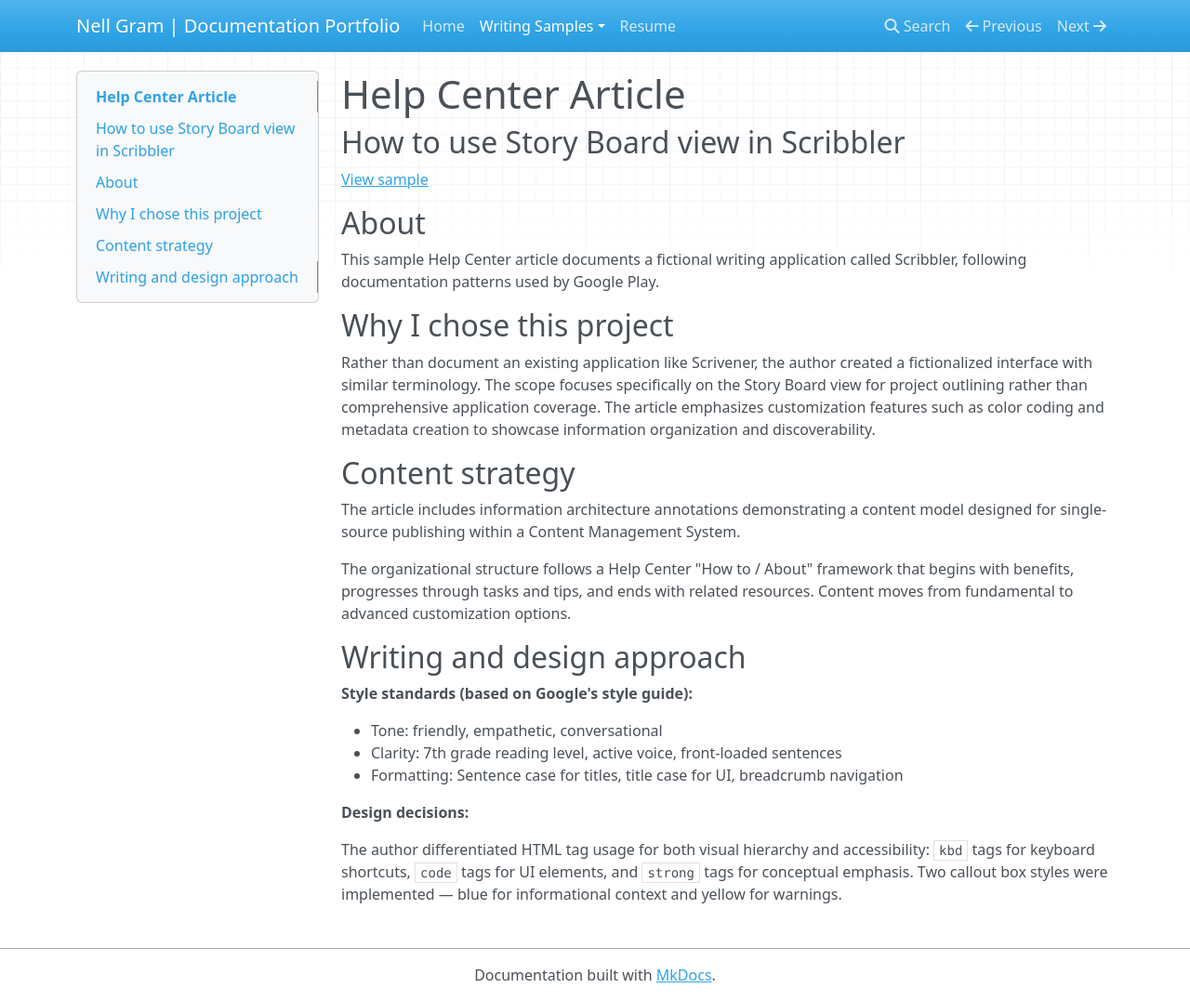
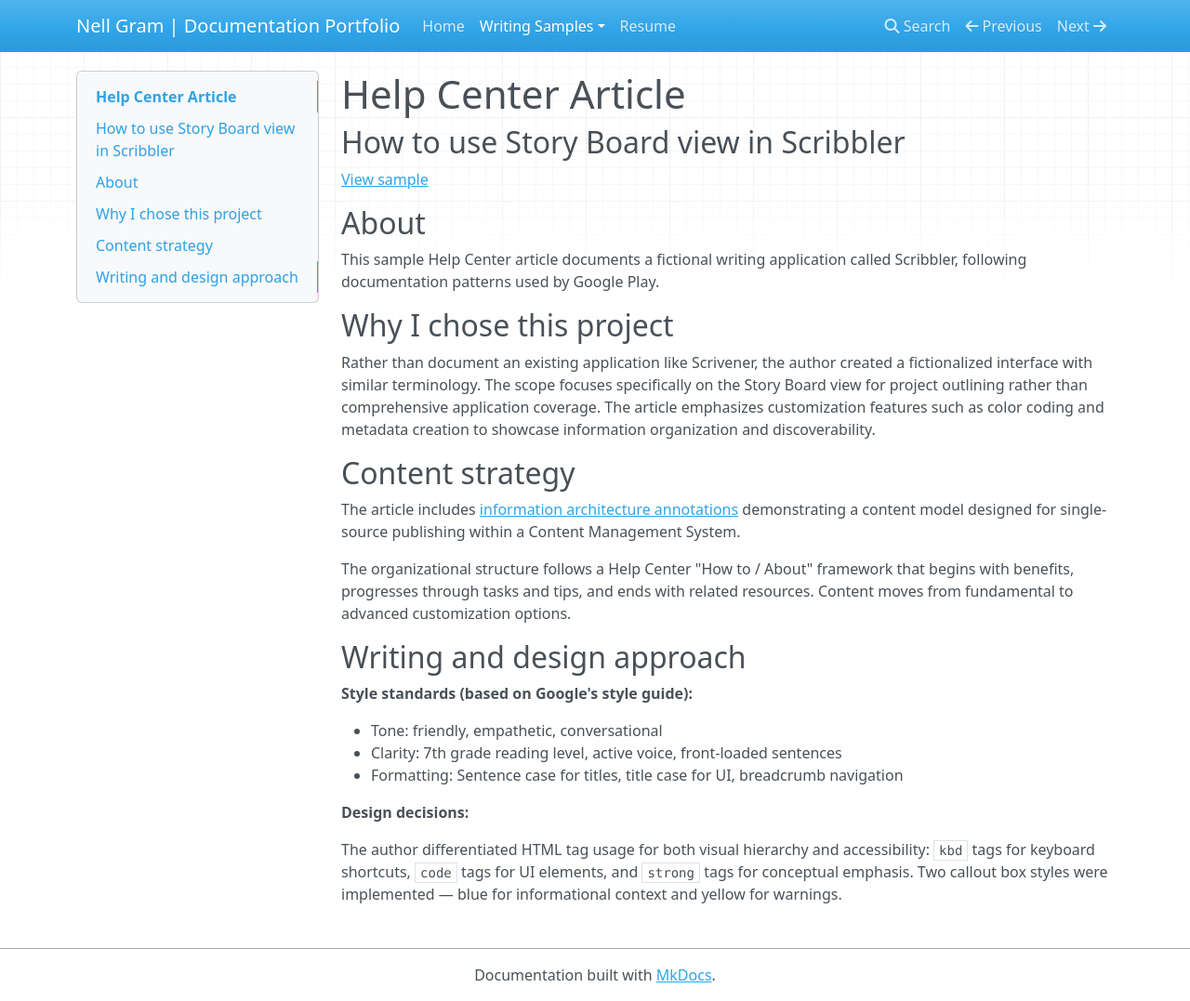
Before and after one commit to nellcgram/nellcgram.github.io, an MkDocs documentation site: the page built from docs/help-article.md, in a window 1280 px wide and 1077 px high. Shown: the whole window at 93% size. Built offline with MkDocs 1.6.1, drawn with Linux system fonts in a browser that asks for light colours; nearby versions of some CDN libraries; part of the change alters nothing that is shown.

```diff
--- a/docs/help-article.md
+++ b/docs/help-article.md
@@ -14,7 +14,7 @@ Rather than document an existing application like Scrivener, the author created
 
 ## Content strategy
 
-The article includes information architecture annotations demonstrating a content model designed for single-source publishing within a Content Management System.
+The article includes [information architecture annotations](pdfs/hc_scribbler.pdf) demonstrating a content model designed for single-source publishing within a Content Management System.
 
 The organizational structure follows a Help Center "How to / About" framework that begins with benefits, progresses through tasks and tips, and ends with related resources. Content moves from fundamental to advanced customization options.
 
```
